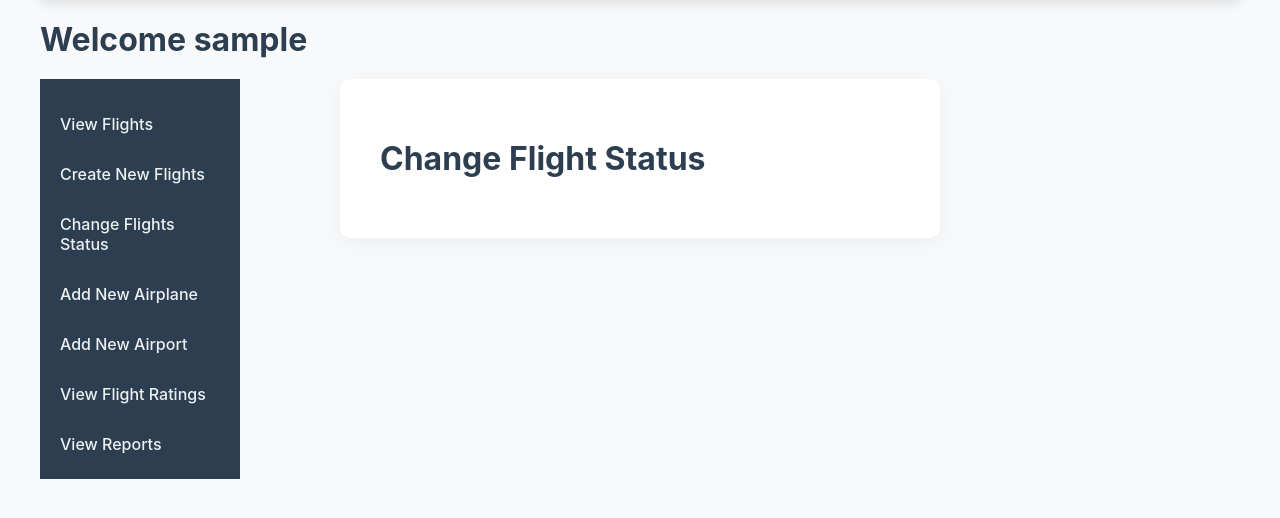
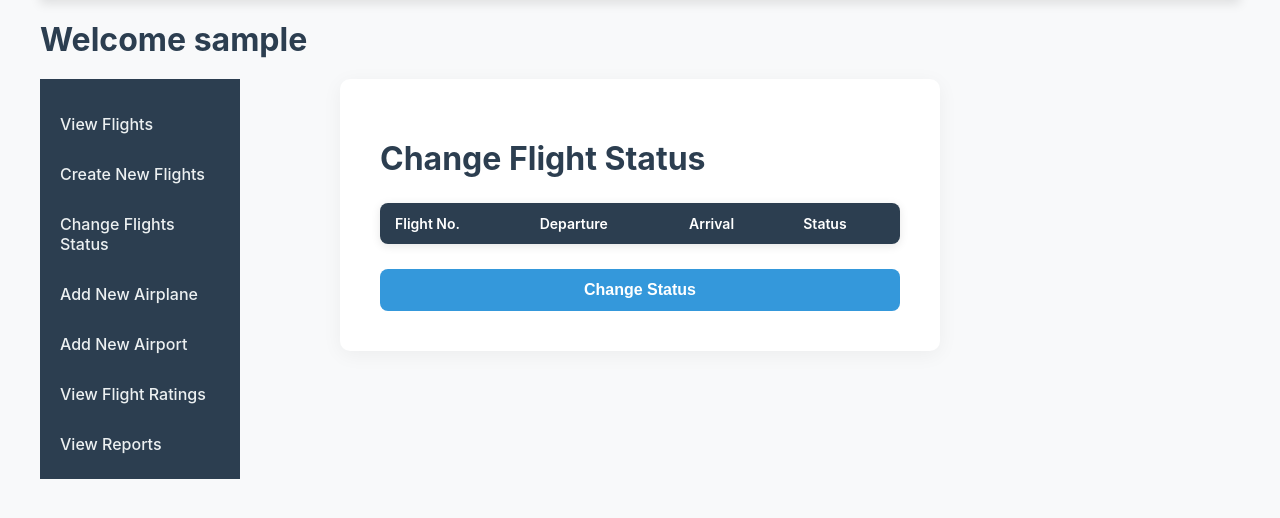
Before and after one commit to mop9047/flight_search, a Flask app: page /home_airlineStaff_change in a window 1280 px wide. Shown: the part 99-617 px from the top of the page. Run offline with Flask 3, Linux system fonts and the light colour scheme; the visitor is signed in with stand-in values (Sample User, id 1); tables that the repository leaves empty hold one stand-in row (values such as "Sample post"); lists and menus that the app fills with data are empty.

Commit message:
implemented dynamic changing of status

```diff
--- a/app/blueprints/main/mainStaff.py
+++ b/app/blueprints/main/mainStaff.py
@@ -47,7 +47,16 @@ def home_staff_airplane():
 
 @main.route('/home_airlineStaff_change', methods = ['GET','POST'])
 def home_staff_change():
-    return render_template('staff/home_airlineStaff_change.html',username=session['username'])
+    username = session['username']
+    airline = session['airline']
+
+    cursor = current_app.config['db'].cursor();
+    query = 'SELECT flight_no,departure_date_and_time,departure_airport_id,arrival_airport_id,arrival_date_and_time,status FROM Flight WHERE Airline_Name = %s'
+    cursor.execute(query, (airline))
+    data1 = cursor.fetchall()
+    # print("dad",data1)
+    cursor.close()
+    return render_template('staff/home_airlineStaff_change.html',username=username,flights = data1)
 
 @main.route('/home_airlineStaff_rating', methods = ['GET','POST'])
 def home_staff_rating():
--- a/app/templates/staff/home_airlineStaff_change.html
+++ b/app/templates/staff/home_airlineStaff_change.html
@@ -2,5 +2,45 @@
 Status{% endblock %} {% block content %}
 
 <h1>Change Flight Status</h1>
-
+<form action="/changeFlightStatus" method="POST">
+  <table>
+    <thead>
+      <tr>
+        <th>Flight No.</th>
+        <th>Departure</th>
+        <th>Arrival</th>
+        <th>Status</th>
+      </tr>
+    </thead>
+    <tbody>
+      {% for row in flights %}
+      <tr>
+        <td>{{ row['flight_no'] }}</td>
+        <td>
+          {{ row['departure_date_and_time'] }} <br />{{
+          row['departure_airport_id'] }}
+        </td>
+        <td>
+          {{ row['arrival_date_and_time'] }} <br />{{ row['arrival_airport_id']
+          }}
+        </td>
+        <td>
+          <select
+            name="status_{{ row['flight_no'] }}_{{ row['departure_date_and_time'] }}"
+          >
+            {% if row['status'].lower() == 'on-time' %}
+            <option value="On-Time" selected>On-Time</option>
+            <option value="Delayed">Delayed</option>
+            {% else %}
+            <option value="On-Time">On-Time</option>
+            <option value="Delayed" selected>Delayed</option>
+            {% endif %}
+          </select>
+        </td>
+      </tr>
+      {% endfor %}
+    </tbody>
+  </table>
+  <button type="submit">Change Status</button>
+</form>
 {% endblock %}
```
Also changed, not shown: app/blueprints/search/searchStaff.py (+14 -0 lines).
